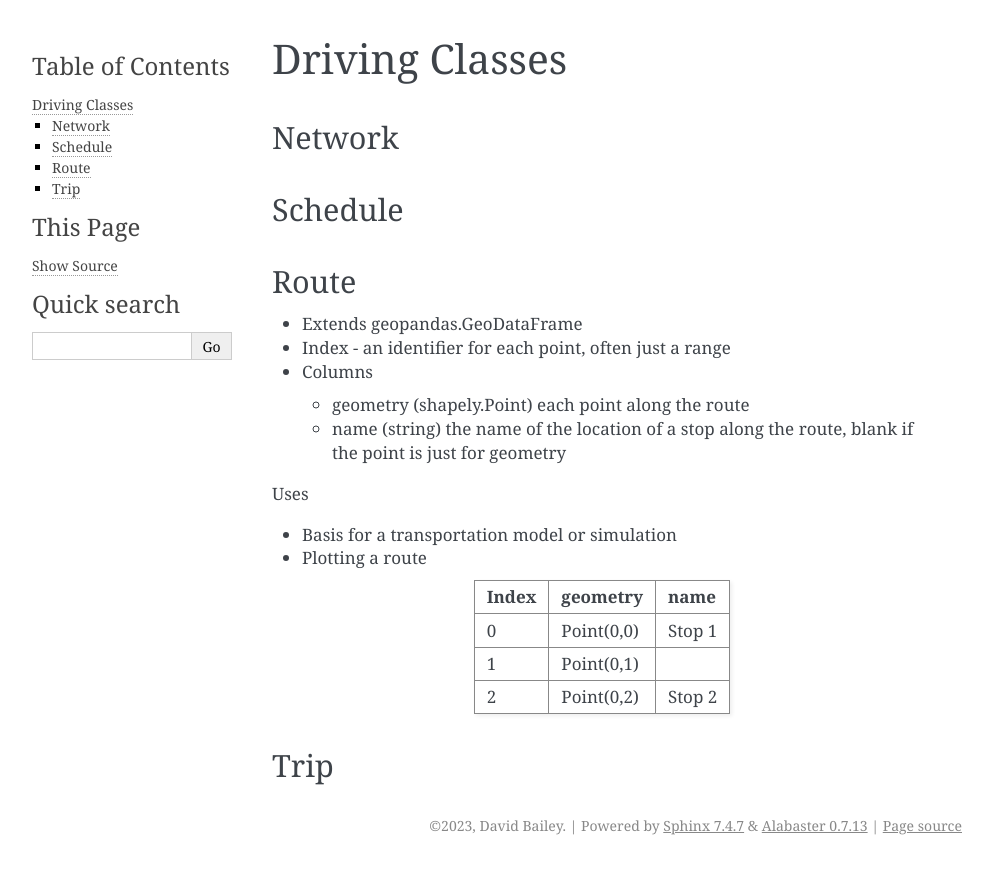
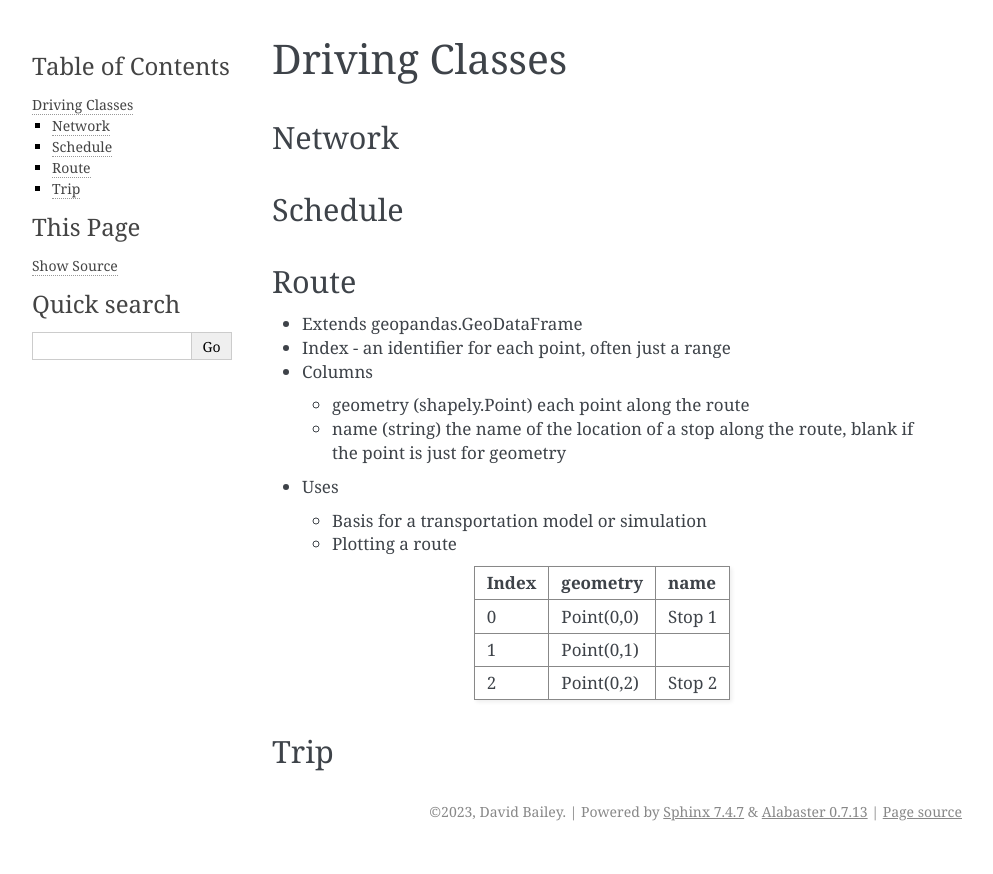
Before and after one commit to davidbailey/dpd, a Sphinx documentation site: the page built from docs/driving_classes.rst, in a window 1280 px wide. Shown: the top 874 px of the page, without its empty margins (148-1141 px from the left). Built offline with Sphinx 7.4.7, drawn with Linux system fonts in a browser that asks for light colours; pages that are not in the unit, such as notebooks, are missing from menus; the version number is read from the project's files by our own code.

```diff
--- a/docs/driving_classes.rst
+++ b/docs/driving_classes.rst
@@ -17,10 +17,10 @@ Route
   * geometry (shapely.Point) each point along the route
   * name (string) the name of the location of a stop along the route, blank if the point is just for geometry
 
-Uses
+* Uses
 
-* Basis for a transportation model or simulation
-* Plotting a route
+  * Basis for a transportation model or simulation
+  * Plotting a route
 
 .. csv-table::
    :header: "Index", "geometry", "name"
```
